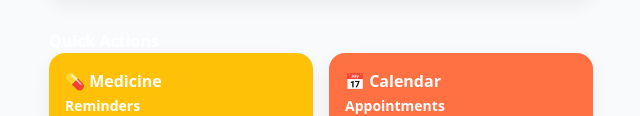
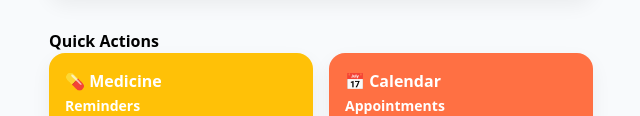
Before and after one commit to TRIZHAX/AIDLY-CARE, a plain HTML site: page index.html in a window 1280 px wide. Shown: the part 211-327 px from the top of the page, without its empty margins (319-959 px from the left). Drawn offline with nearby package versions, Linux system fonts and the light colour scheme.

Commit message:
index.html

```diff
--- a/index.html
+++ b/index.html
@@ -47,7 +47,7 @@
   </section>
 
   <section class="max-w-xl mx-auto p-4">
-    <h2 class="section-title text-white font-bold">Quick Actions</h2>
+    <h2 class="section-title text-black font-bold">Quick Actions</h2>
     <div data-layout-container class="grid-cards">
       <a href="medicine.html" class="card p-4 text-white font-bold" style="background-color:#FFC107;">
         💊 Medicine<br>
```
